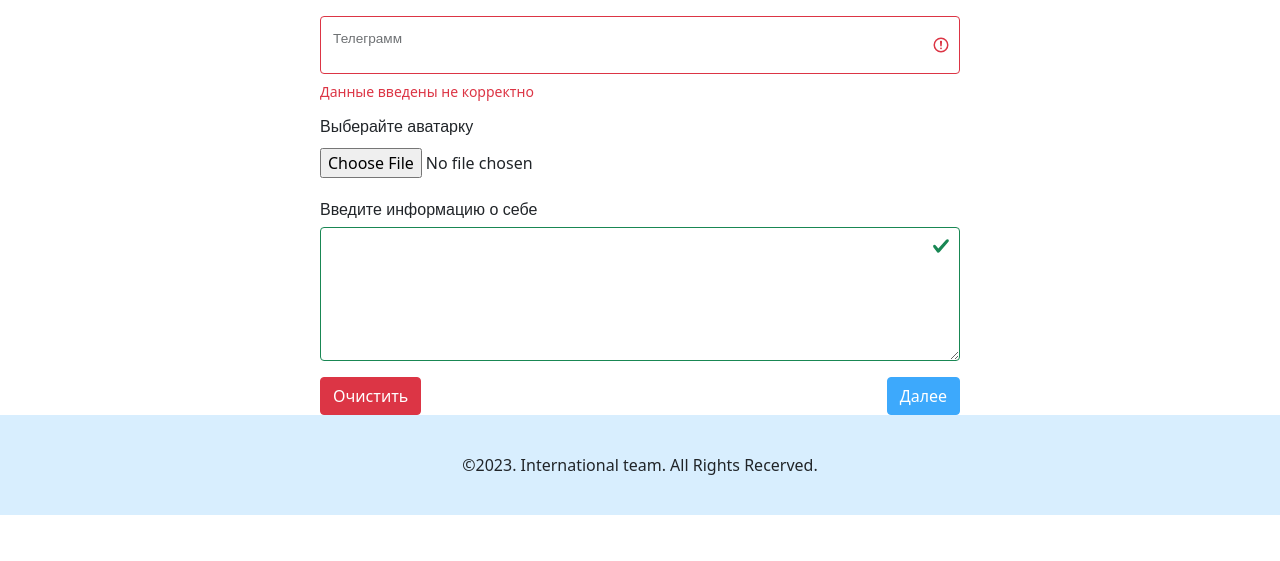
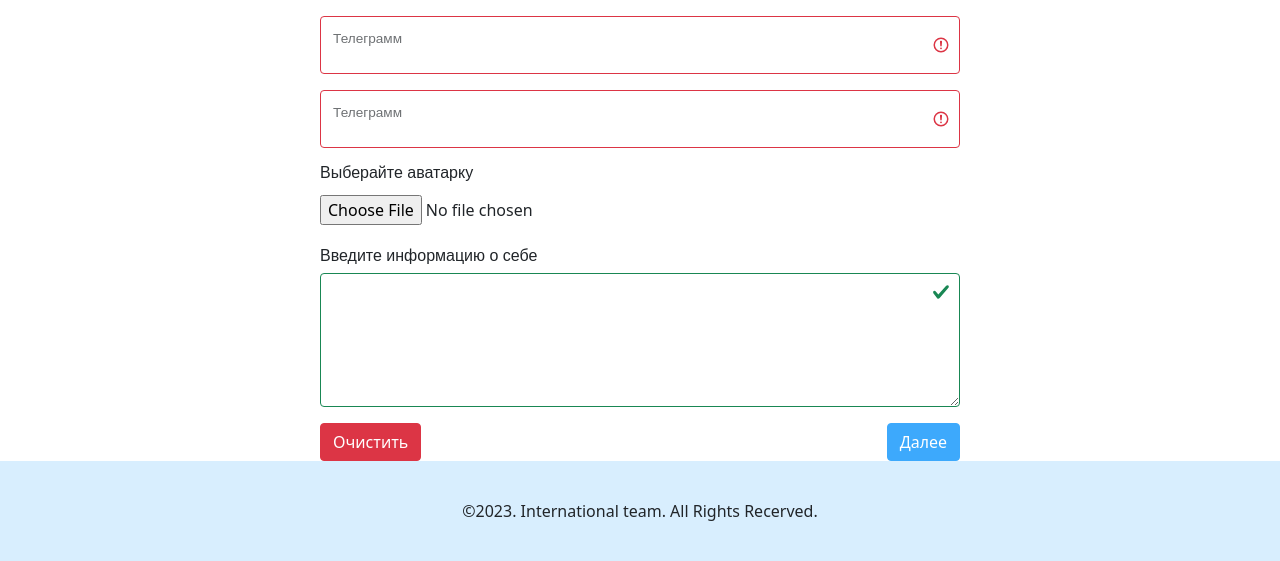
Before and after one commit to MrKruizer/International, a Django app: page /accounts/signup/ in a window 1280 px wide. Shown: the part 761-1322 px from the top of the page. Before the commit the page ends 1276 px from the top, so only its background shows below. Run offline with Django 4.2, Linux system fonts and the light colour scheme.

Commit message:
sign_full

```diff
--- a/projecthunter/enter/templates/signin.html
+++ b/projecthunter/enter/templates/signin.html
@@ -45,12 +45,16 @@
     <!-- навыки -->
     <select class="form-select my-3" multiple></select>
 
-    <!-- Телеграмм -->
+    <!-- номер телефона -->
+    <div class="form-floating my-3">
+        <input type="text" class="form-control" required>
+        <label>Телеграмм</label>
+    </div>
+
+    <!-- телеграмм -->
     <div class="form-floating my-3">
         <input type="email" class="form-control" required>
         <label>Телеграмм</label>
-        <div class="valid-feedback">Всё верно</div>
-        <div class="invalid-feedback">Данные введены не корректно</div>
     </div>
 
     <!-- аватарка -->
```
Also changed, not shown: projecthunter/enter/templates/profile.html (added, +16 -0 lines).
